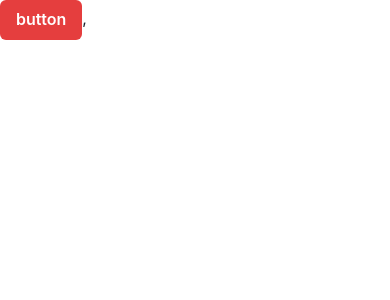
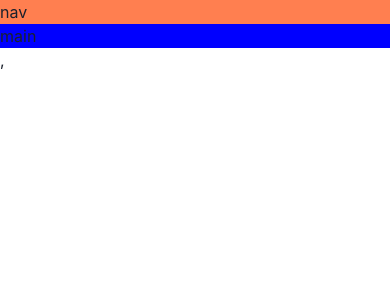
Before and after one commit to nurezf/game-hub, a React (Vite) app: page / in a window 390 px wide. Shown: the top 300 px of the page. Built offline with nearby package versions, Linux system fonts and the light colour scheme.

Commit message:
builed responsive layout

```diff
--- a/src/App.tsx
+++ b/src/App.tsx
@@ -1,6 +1,26 @@
-import { Button, ButtonGroup } from "@chakra-ui/react";
+import { Grid, GridItem, Show } from "@chakra-ui/react";
+
 function App() {
-  return <Button colorScheme="red">button</Button>;
+  return (
+    <Grid
+      templateAreas={{
+        base: `"nav" "main"`,
+        lg: `"nav nav" "aside main"`,
+      }}
+    >
+      <GridItem area="nav" bg="coral">
+        nav
+      </GridItem>
+      <Show above="lg">
+        <GridItem area="aside" bg="red">
+          asode
+        </GridItem>
+      </Show>
+      <GridItem area="main" bg="blue">
+        main
+      </GridItem>
+    </Grid>
+  );
 }
 
 export default App;
```
